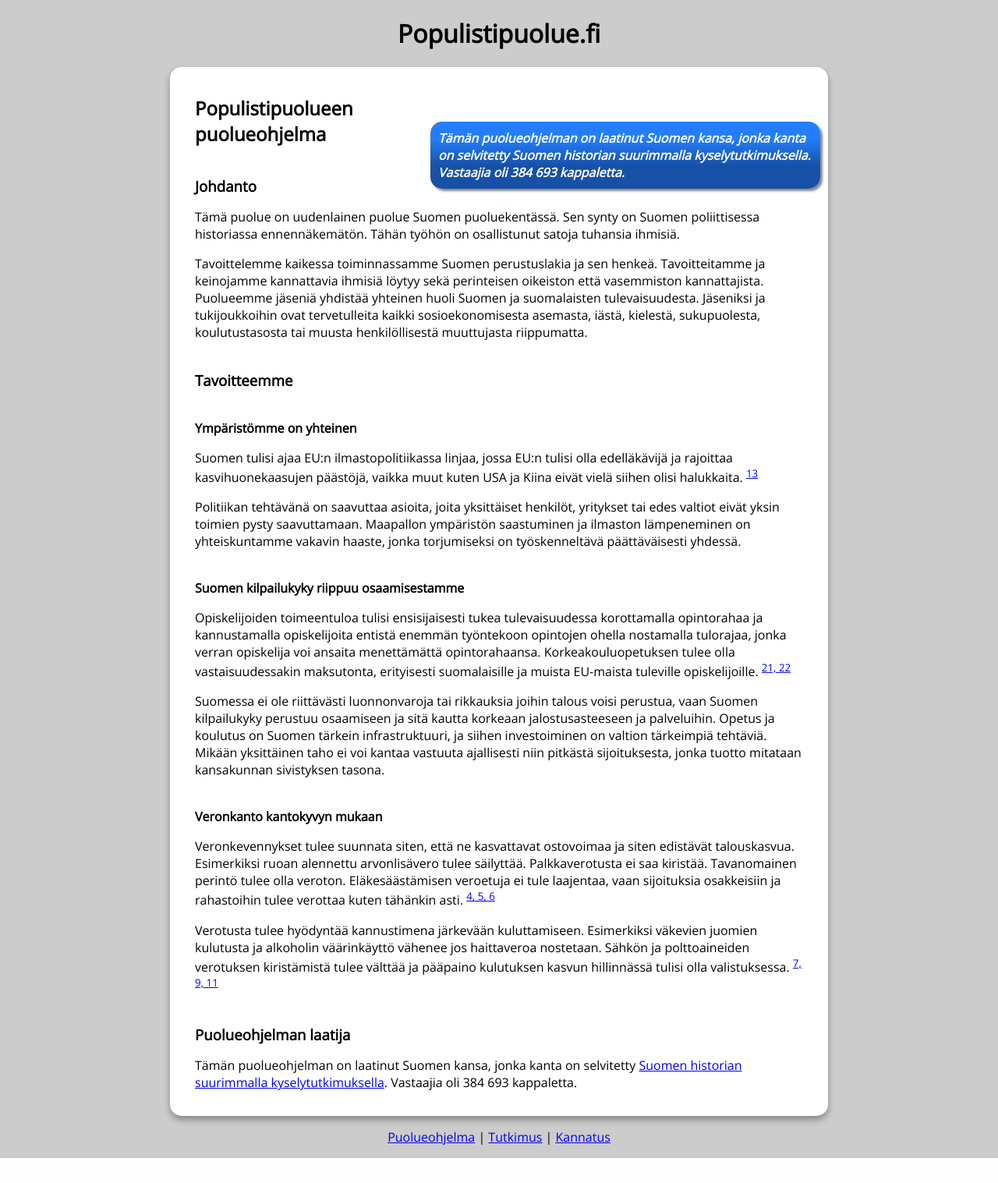
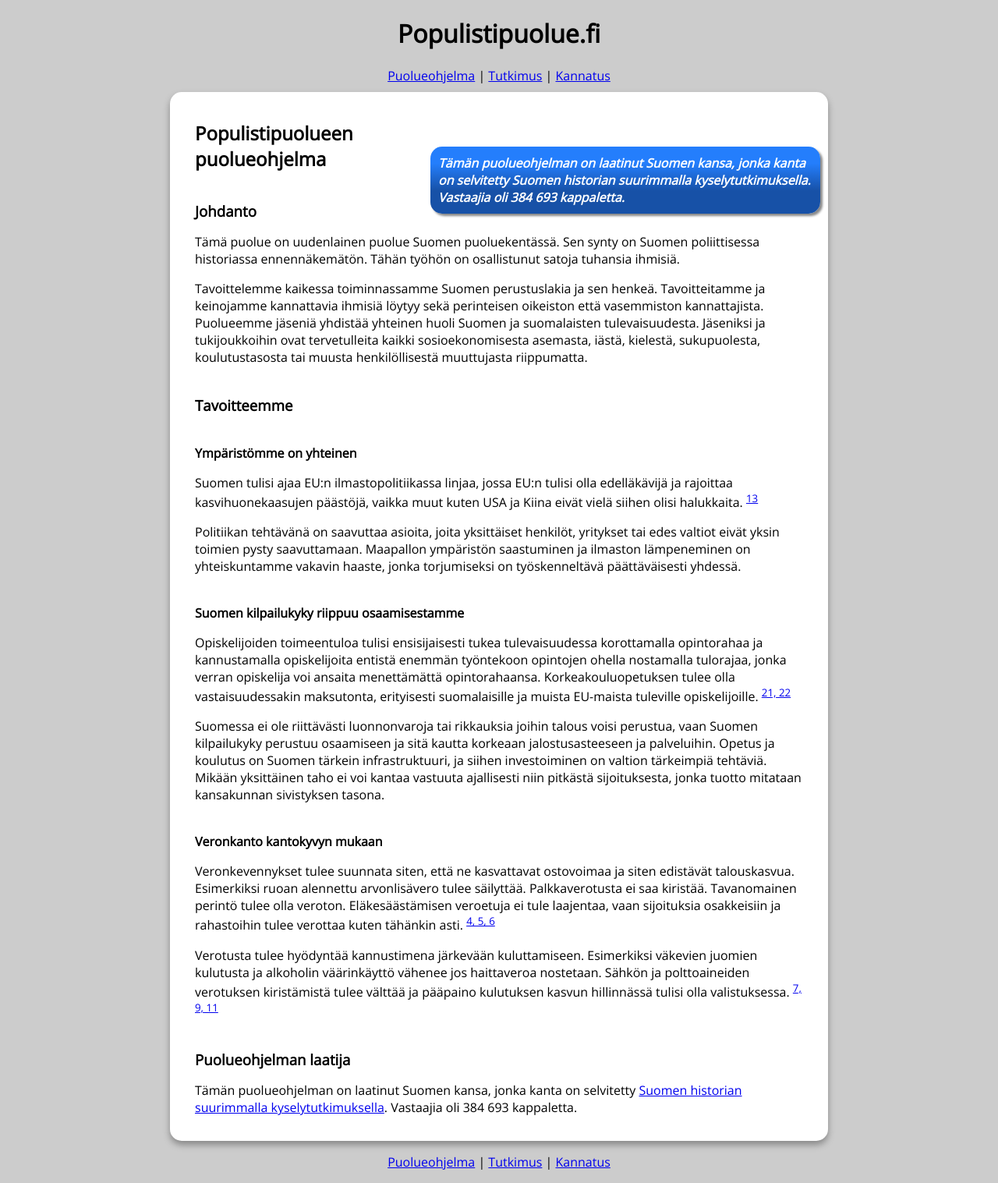
Before and after one commit to ottok/Populistipuolue, a Django app: template templates/index.html in a window 1280 px wide. Shown: the whole page at 78% size. Before the commit the page ends 1485 px from the top, so only its background shows below. Run offline with Django 3.2, Linux system fonts and the light colour scheme; the template is opened without the code that fills it, so the values that code supplies are empty; some libraries are stand-ins or nearby versions.

Commit message:
Bugfixing.

```diff
--- a/povastausanalyysi/views.py
+++ b/povastausanalyysi/views.py
@@ -47,7 +47,7 @@ def getdata():
 				for relationalternative in relationalternatives:
 					cursor.execute("SELECT COUNT(user_id) FROM User_Answers WHERE answer_%s=%s AND answer_%s=%s" % (question.question_number,answeralternative.answeralternative_number,question.question_number+1,relationalternative[0]))
 					relationcount = cursor.fetchone()[0]
-					relations.append(int(round(relationcount/float(answeralternativecount)*100)))
+					relations.append(int(round(relationcount/float(answercount)*100)))
 			subdata.append((
 				answeralternative.answeralternative_number,
 				answeralternative.answer_text,
--- a/templates/base.html
+++ b/templates/base.html
@@ -2,7 +2,7 @@
 <html lang="fi">
 <head>
 <meta charset="utf-8">
-<title>{% block title %}{% endblock %} {% if title %} - {% endif %} Populistipuolue.fi</title>
+<title>{% block title %}Populistipuolue.fi{% endblock %}</title>
 <link href='http://fonts.googleapis.com/css?family=Open+Sans' rel='stylesheet' type='text/css'>
 <link rel="stylesheet" href="{{ MEDIA_URL }}/static/style.css"/>
 <!-- From http://ogp.me/ -->
@@ -26,7 +26,12 @@
 </script>
 </head>
 <body>
-<div id="header"><h1>Populistipuolue.fi</h1></div>
+<div id="header">
+<h1>Populistipuolue.fi</h1>
+	<a href="index.html">Puolueohjelma</a>
+|	<a href="tutkimus.html">Tutkimus</a>
+|	<a href="kannatus.html">Kannatus</a>
+</div>
 
 <div id="container">
 
@@ -49,9 +54,9 @@
 </div><!-- container -->
 
 <p id="footer">
-	<a href="/">Puolueohjelma</a>
-|	<a href="tutkimus">Tutkimus</a>
-|	<a href="kannatus">Kannatus</a>
+	<a href="index.html">Puolueohjelma</a>
+|	<a href="tutkimus.html">Tutkimus</a>
+|	<a href="kannatus.html">Kannatus</a>
 </p>
 
 
--- a/templates/index.html
+++ b/templates/index.html
@@ -4,7 +4,7 @@
 
 <h2>Populistipuolueen <br/>puolueohjelma</h2>
 
-<a href="tutkimus"><div id="intro">Tämän puolueohjelman on laatinut Suomen kansa, jonka kanta on selvitetty Suomen historian suurimmalla kyselytutkimuksella. Vastaajia oli 384 693 kappaletta.</div></a>
+<a href="tutkimus.html"><div id="intro">Tämän puolueohjelman on laatinut Suomen kansa, jonka kanta on selvitetty Suomen historian suurimmalla kyselytutkimuksella. Vastaajia oli 384 693 kappaletta.</div></a>
 
 <h3>Johdanto</h3>
 
@@ -21,25 +21,25 @@ iästä, kielestä, sukupuolesta, koulutustasosta tai muusta henkilöllisestä m
 
 <h4>Ympäristömme on yhteinen</h4>
 
-<p>Suomen tulisi ajaa EU:n ilmastopolitiikassa linjaa, jossa EU:n tulisi olla edelläkävijä ja rajoittaa kasvihuonekaasujen päästöjä, vaikka muut kuten USA ja Kiina eivät vielä siihen olisi halukkaita. <sup><a href="tutkimus#13">13</a></sup></p>
+<p>Suomen tulisi ajaa EU:n ilmastopolitiikassa linjaa, jossa EU:n tulisi olla edelläkävijä ja rajoittaa kasvihuonekaasujen päästöjä, vaikka muut kuten USA ja Kiina eivät vielä siihen olisi halukkaita. <sup><a href="tutkimus.html#13">13</a></sup></p>
 
 <p>Politiikan tehtävänä on saavuttaa asioita, joita yksittäiset henkilöt, yritykset tai edes valtiot eivät yksin toimien pysty saavuttamaan. Maapallon ympäristön saastuminen ja ilmaston lämpeneminen on yhteiskuntamme vakavin haaste, jonka torjumiseksi on työskenneltävä päättäväisesti yhdessä.</p>
 
 <h4>Suomen kilpailukyky riippuu osaamisestamme</h4>
 
-<p>Opiskelijoiden toimeentuloa tulisi ensisijaisesti tukea tulevaisuudessa korottamalla opintorahaa ja kannustamalla opiskelijoita entistä enemmän työntekoon opintojen ohella nostamalla tulorajaa, jonka verran opiskelija voi ansaita menettämättä opintorahaansa. Korkeakouluopetuksen tulee olla vastaisuudessakin maksutonta, erityisesti suomalaisille ja muista EU-maista tuleville opiskelijoille. <sup><a href="tutkimus#21">21, 22</a></sup></p>
+<p>Opiskelijoiden toimeentuloa tulisi ensisijaisesti tukea tulevaisuudessa korottamalla opintorahaa ja kannustamalla opiskelijoita entistä enemmän työntekoon opintojen ohella nostamalla tulorajaa, jonka verran opiskelija voi ansaita menettämättä opintorahaansa. Korkeakouluopetuksen tulee olla vastaisuudessakin maksutonta, erityisesti suomalaisille ja muista EU-maista tuleville opiskelijoille. <sup><a href="tutkimus.html#21">21, 22</a></sup></p>
 
 <p>Suomessa ei ole riittävästi luonnonvaroja tai rikkauksia joihin talous voisi perustua, vaan Suomen kilpailukyky perustuu osaamiseen ja sitä kautta korkeaan jalostusasteeseen ja palveluihin. Opetus ja koulutus on Suomen tärkein infrastruktuuri, ja siihen investoiminen on valtion tärkeimpiä tehtäviä. Mikään yksittäinen taho ei voi kantaa vastuuta ajallisesti niin pitkästä sijoituksesta, jonka tuotto mitataan kansakunnan sivistyksen tasona.</p>
 
 <h4>Veronkanto kantokyvyn mukaan</h4>
 
-<p>Veronkevennykset tulee suunnata siten, että ne kasvattavat ostovoimaa ja siten edistävät talouskasvua. Esimerkiksi ruoan alennettu arvonlisävero tulee säilyttää. Palkkaverotusta ei saa kiristää. Tavanomainen perintö tulee olla veroton. Eläkesäästämisen veroetuja ei tule laajentaa, vaan sijoituksia osakkeisiin ja rahastoihin tulee verottaa kuten tähänkin asti. <sup><a href="tutkimus#4">4, 5, 6</a></sup></p>
+<p>Veronkevennykset tulee suunnata siten, että ne kasvattavat ostovoimaa ja siten edistävät talouskasvua. Esimerkiksi ruoan alennettu arvonlisävero tulee säilyttää. Palkkaverotusta ei saa kiristää. Tavanomainen perintö tulee olla veroton. Eläkesäästämisen veroetuja ei tule laajentaa, vaan sijoituksia osakkeisiin ja rahastoihin tulee verottaa kuten tähänkin asti. <sup><a href="tutkimus.html#4">4, 5, 6</a></sup></p>
 
-<p>Verotusta tulee hyödyntää kannustimena järkevään kuluttamiseen. Esimerkiksi väkevien juomien kulutusta ja alkoholin väärinkäyttö vähenee jos haittaveroa nostetaan. Sähkön ja polttoaineiden verotuksen kiristämistä tulee välttää ja pääpaino kulutuksen kasvun hillinnässä tulisi olla valistuksessa. <sup><a href="tutkimus#7">7, 9, 11</a></sup></p>
+<p>Verotusta tulee hyödyntää kannustimena järkevään kuluttamiseen. Esimerkiksi väkevien juomien kulutusta ja alkoholin väärinkäyttö vähenee jos haittaveroa nostetaan. Sähkön ja polttoaineiden verotuksen kiristämistä tulee välttää ja pääpaino kulutuksen kasvun hillinnässä tulisi olla valistuksessa. <sup><a href="tutkimus.html#7">7, 9, 11</a></sup></p>
 
 
 <h3>Puolueohjelman laatija</h3>
 
-<p>Tämän puolueohjelman on laatinut Suomen kansa, jonka kanta on selvitetty <a href="tutkimus">Suomen historian suurimmalla kyselytutkimuksella</a>. Vastaajia oli 384 693 kappaletta.</p>
+<p>Tämän puolueohjelman on laatinut Suomen kansa, jonka kanta on selvitetty <a href="tutkimus.html">Suomen historian suurimmalla kyselytutkimuksella</a>. Vastaajia oli 384 693 kappaletta.</p>
 
 {% endblock %}
--- a/templates/tutkimus.html
+++ b/templates/tutkimus.html
@@ -1,6 +1,6 @@
 {% extends "base.html" %}
 
-{% block title %}Tutkimus{% endblock %}
+{% block title %}Tutkimus - {{ block.super }}{% endblock %}
 
 {% block contents %}
 
--- a/urls.py
+++ b/urls.py
@@ -9,8 +9,9 @@ from django.utils.encoding import *
 
 urlpatterns = patterns('povastausanalyysi.views',
     (r"^$", 'index'),
-    (r"^tutkimus$", 'tutkimus'),
-    (r"^kannatus$", 'kannatus'),
+    (r"^index", 'index'),
+    (r"^tutkimus", 'tutkimus'),
+    (r"^kannatus", 'kannatus'),
     (r"^index.json$", 'index_json'),
 )
 
```
Also changed, not shown: templates/kannatus.html (+4 -6 lines).
